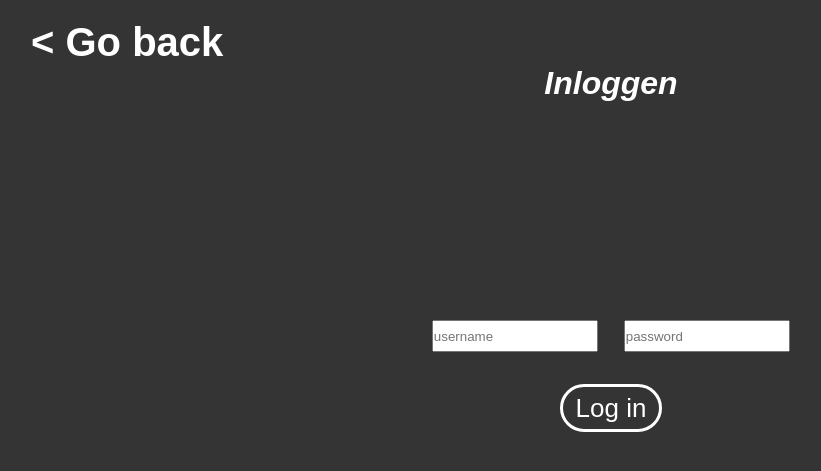
After one commit to DaanMaat/Spacingshop, a PHP site: page /login.php in a window 1280 px wide. The commit adds this page. Shown: the top 471 px of the page, without its empty margins (29-850 px from the left). Run offline with PHP 8.4, Linux system fonts and the light colour scheme.

Commit message:
Inlog systeem start

```diff
--- /dev/null
+++ b/DockerPHP-master/DockerPHP-master/html/login.php
@@ -0,0 +1,24 @@
+<?php
+session_start();
+    $_SESSION = array();
+    session_destroy();
+?>
+<!DOCTYPE html>
+<html lang="en">
+<head>
+    <meta charset="UTF-8">
+    <meta http-equiv="X-UA-Compatible" content="IE=edge">
+    <meta name="viewport" content="width=device-width, initial-scale=1.0">
+    <title>Login</title>
+    <link rel="stylesheet" type="text/css" href="style.css">
+    <link rel="icon" type="image/x-icon" href="Images/spacingcon.png">
+<body class="inlogpage">
+<a href="index.php"><h2 class="h2-inlog">< Go back</h2></a>
+<h1 class="h1-inlog"><em>Inloggen</em></h1>
+<form action="confirmation.php" method="POST">
+    <input class="inlog-box1 inlog-box" type="text" name="username" placeholder="username" required>
+    <input class="inlog-box2 inlog-box" type="password" name="password" placeholder="password" required>
+    <input class="submit-btn btn1" type="submit" name="Button" value="Log in"> <br>
+</form>
+</body>
+</html>
--- a/DockerPHP-master/DockerPHP-master/html/style.css
+++ b/DockerPHP-master/DockerPHP-master/html/style.css
@@ -3,6 +3,89 @@
     padding: 0;
     box-sizing: border-box;
     font-family: 'Sequel', sans-serif;
+}
+
+
+
+#usericon{
+  position: absolute;
+  background: none;
+  border: 0;
+  color: white;
+  font-size: 30px;
+  width: 3.5vw;
+  height: 7vh;
+  right: 7vw;
+  top: 1vh;
+}
+
+.Uitlog-btn {
+  position: absolute;
+  right: 13vw;
+  transform: translateY(-56vh);
+  color: white;
+}
+
+.inlogpage{
+  background-color: rgb(52, 52, 52);
+}
+
+.h1-inlog{
+  top: 30vh;
+  color: white;
+  text-align: center;
+}
+
+.h2-inlog{
+  font-size: 40px;
+  color: white;
+  margin: 20px 0px 0px 60px;
+  transition: 1.2s;
+}
+
+.h2-inlog:hover{
+  font-size: 40px;
+  color: rgb(97, 97, 97);
+  transform: translateX(-40px);
+}
+
+.inlog-box1{
+  position: absolute;
+  top: 40%;
+  right: 51%;
+  width: 13vw;
+  height: 4vh;
+}
+
+.inlog-box2{
+  position: absolute;
+  top: 40%;
+  left: 51%;
+  width: 13vw;
+  height: 4vh;
+}
+
+.submit-btn{
+  position: absolute;
+  width: 8%;
+  height: 6%;
+  left: 46%;
+  top: 48%;
+  border: solid white 3px;
+  color: white;
+  border-radius: 200px;
+  background: none;
+  font-size: 26px;
+  transition: 1s;
+}
+
+.submit-btn:hover{
+  border: solid rgb(82, 82, 82) 3px;
+  color: rgb(82, 82, 82);
+  border-radius: 200px;
+  background: none;
+  font-size: 26px;
+  transition: 1s;
 }
 
 .homepage{
@@ -22,9 +105,10 @@
         padding-top: 40vh;
 }
 
-h1{
+.Account{
   position: absolute;
-  top: 2vh;
+  right: 11vw;
+  top: 2.5vh;
   font-size: 25px;
 }
 
```
Also changed, not shown: other parts of DockerPHP-master/DockerPHP-master/html/style.css (+3 -33 lines), DockerPHP-master/DockerPHP-master/html/Spacingshop.sql (+6 -6 lines), DockerPHP-master/DockerPHP-master/html/confirmation.php (added, +26 -0 lines), DockerPHP-master/DockerPHP-master/html/index.php (+23 -21 lines), DockerPHP-master/DockerPHP-master/html/Images/discord.png (added).
